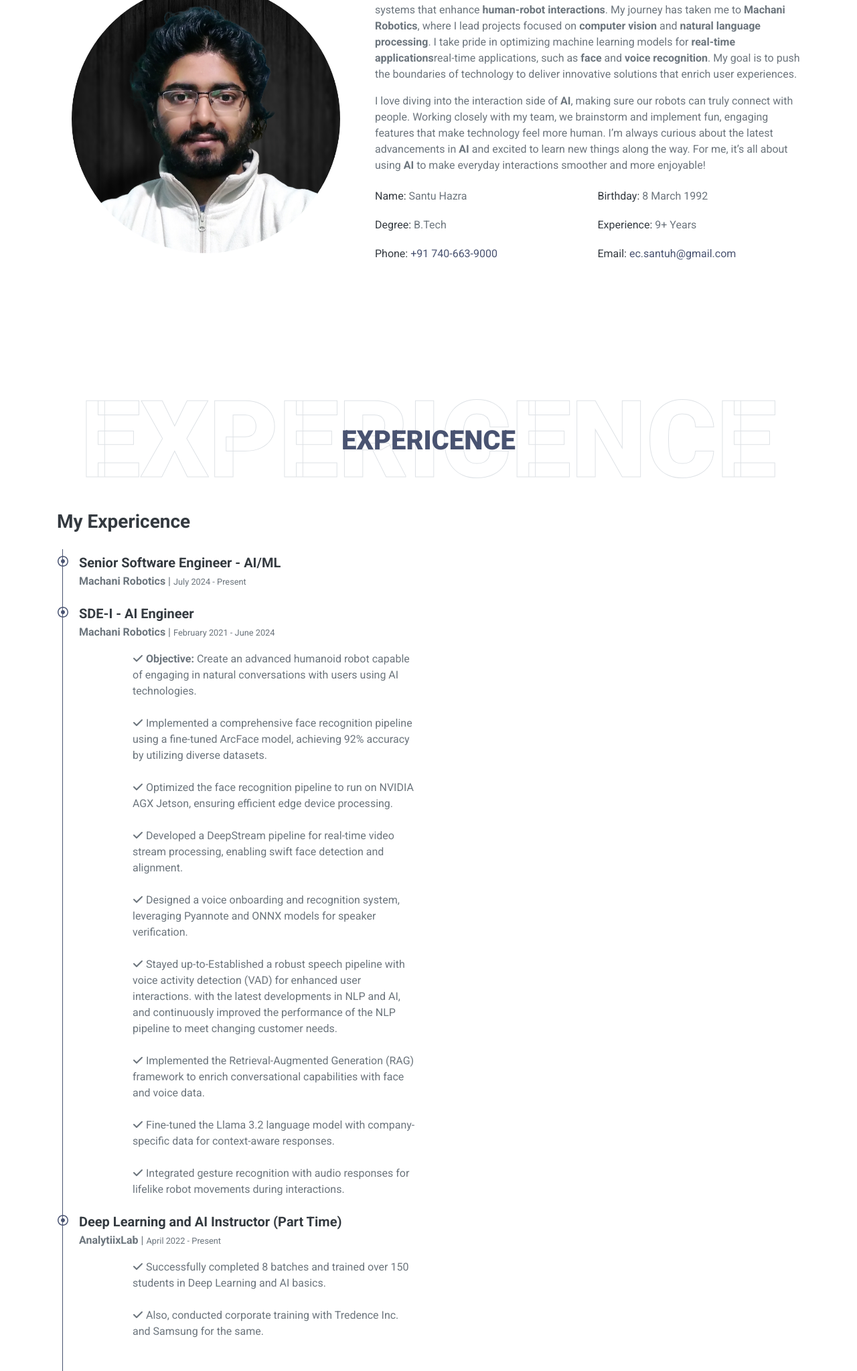
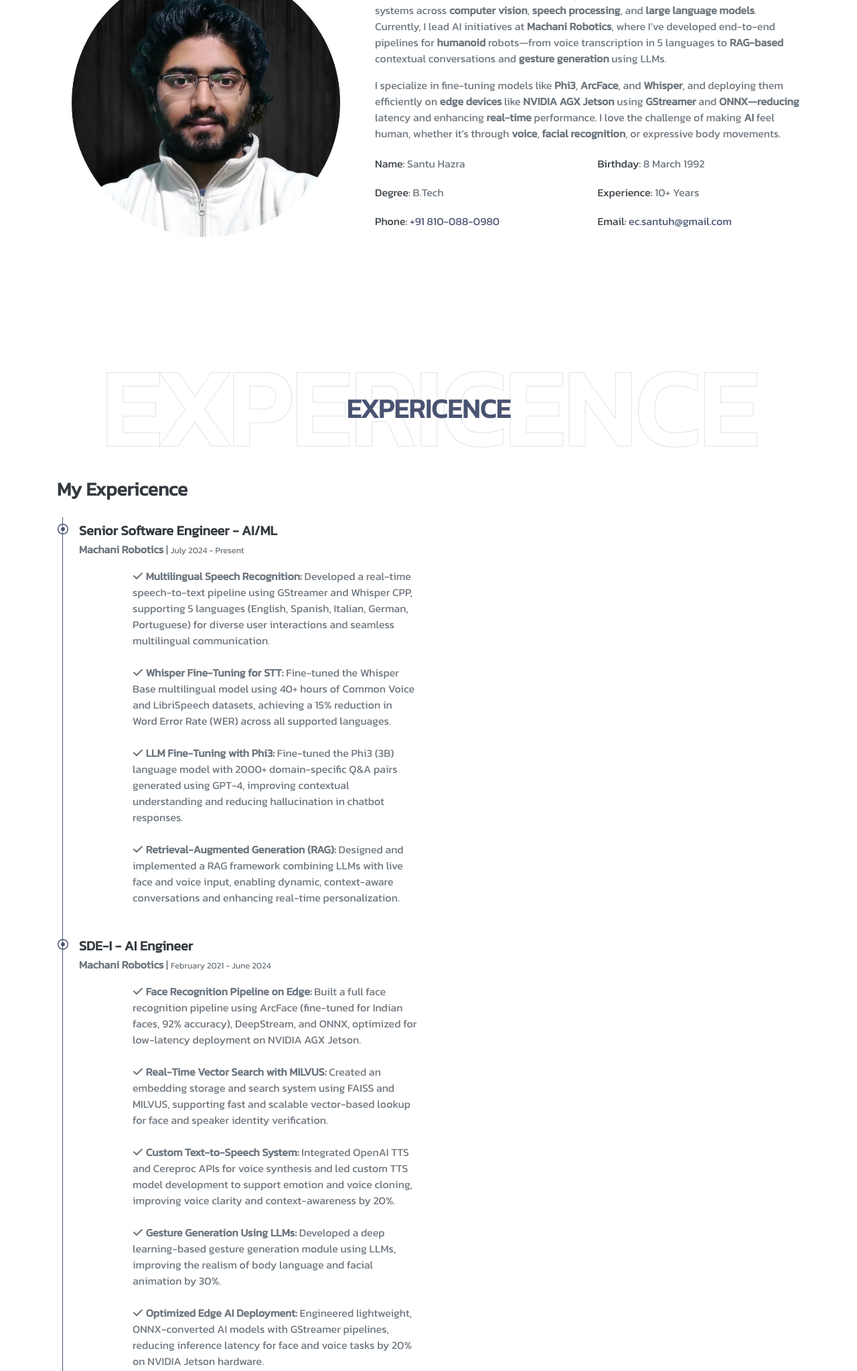
Before and after one commit to sh-aidev/portfolio, a plain HTML site: page public/index.html in a window 1280 px wide. Shown: the part 1175-3222 px from the top of the page at 67% size. Drawn offline with nearby package versions, Linux system fonts and the light colour scheme; files that its build step writes are made by us from their sources.

Commit message:
experience content changed

```diff
--- a/public/index.html
+++ b/public/index.html
@@ -12,7 +12,7 @@
 
     <!-- Google Web Fonts -->
     <link rel="preconnect" href="https://fonts.gstatic.com">
-    <link href="https://fonts.googleapis.com/css2?family=Roboto:wght@300;400;500;700;900&display=swap" rel="stylesheet">
+    <link href="https://fonts.googleapis.com/css2?family=Kanit:ital:wght@300;400;500;700;900&display=swap" rel="stylesheet">
 
     <!-- Font Awesome -->
     <!-- <link href="https://cdnjs.cloudflare.com/ajax/libs/font-awesome/5.10.0/css/all.min.css" rel="stylesheet"> -->
@@ -87,18 +87,18 @@
                 <div class="col-lg-7">
                     <h3 class="mb-4">Senior Software Engineer - AI/ML</h3>
                     <p class="pb-0">
-                        As an <strong>AI/ML Engineer</strong> with over 9 years of experience, I specialize in creating intelligent systems that enhance <strong>human-robot interactions</strong>. My journey has taken me to <strong>Machani Robotics</strong>, where I lead projects focused on <strong>computer vision</strong> and <strong>natural language processing</strong>. I take pride in optimizing machine learning models for <strong>real-time applications</strong>real-time applications, such as <strong>face</strong> and <strong>voice recognition</strong>. My goal is to push the boundaries of technology to deliver innovative solutions that enrich user experiences.
-                      </p>
+                        I’m an <strong>AI/ML Engineer</strong> with <strong>10+ years</strong> of experience building intelligent, <strong>real-time</strong> systems across <strong>computer vision</strong>, <strong>speech processing</strong>, and <strong>large language models</strong>. Currently, I lead AI initiatives at <strong>Machani Robotics</strong>, where I’ve developed end-to-end pipelines for <strong>humanoid</strong> robots—from voice transcription in 5 languages to <strong>RAG-based</strong> contextual conversations and <strong>gesture generation</strong> using LLMs.
+                    </p>
 
                       <p class="pb-0">
-                        I love diving into the interaction side of <strong>AI</strong>, making sure our robots can truly connect with people. Working closely with my team, we brainstorm and implement fun, engaging features that make technology feel more human. I’m always curious about the latest advancements in <strong>AI</strong> and excited to learn new things along the way. For me, it’s all about using <strong>AI</strong> to make everyday interactions smoother and more enjoyable!
+                        I specialize in fine-tuning models like <strong>Phi3</strong>, <strong>ArcFace</strong>, and <strong>Whisper</strong>, and deploying them efficiently on <strong>edge devices</strong> like <strong>NVIDIA AGX Jetson</strong> using <strong>GStreamer</strong> and <strong>ONNX—reducing</strong> latency and enhancing <strong>real-time</strong> performance. I love the challenge of making <strong>AI</strong> feel human, whether it’s through <strong>voice</strong>, <strong>facial recognition</strong>, or expressive body movements.
                       </p>
                     <div class="row mb-3">
                         <div class="col-sm-6 py-2"><h6>Name: <span class="text-secondary">Santu Hazra</span></h6></div>
                         <div class="col-sm-6 py-2"><h6>Birthday: <span class="text-secondary">8 March 1992</span></h6></div>
                         <div class="col-sm-6 py-2"><h6>Degree: <span class="text-secondary">B.Tech</span></h6></div>
-                        <div class="col-sm-6 py-2"><h6>Experience: <span class="text-secondary">9+ Years</span></h6></div>
-                        <div class="col-sm-6 py-2"><h6>Phone: <span class="text-secondary"><a href="tel:+917406639000">+91 740-663-9000</a></span></h6></div>
+                        <div class="col-sm-6 py-2"><h6>Experience: <span class="text-secondary">10+ Years</span></h6></div>
+                        <div class="col-sm-6 py-2"><h6>Phone: <span class="text-secondary"><a href="tel:+917406639000">+91 810-088-0980</a></span></h6></div>
                         <div class="col-sm-6 py-2"><h6>Email: <span class="text-secondary"><a href="mailto:ec.santuh@gmail.com">ec.santuh@gmail.com</a></span></h6></div>
                     </div>
                     <div class="about-hireme-btn">
@@ -126,6 +126,34 @@
                             <i class="far fa-dot-circle text-primary position-absolute" style="top: 2px; left: -32px;"></i>
                             <h5 class="font-weight-bold mb-1">Senior Software Engineer - AI/ML</h5>
                             <p class="mb-2"><strong>Machani Robotics</strong> | <small>July 2024 - Present</small></p>
+                            <p>
+                                <ul class="fa-ul mb-0">
+                                    <li>
+                                      <ul class="fa-ul mb-3">
+                                        <li>
+                                          <span><i class="fas fa-check"></i></span>
+                                          <strong>Multilingual Speech Recognition:</strong> Developed a real-time speech-to-text pipeline using GStreamer and Whisper CPP, supporting 5 languages (English, Spanish, Italian, German, Portuguese) for diverse user interactions and seamless multilingual communication.
+                                        </li>
+                                        <br/>
+                                        <li>
+                                            <span><i class="fas fa-check"></i></span>
+                                            <strong>Whisper Fine-Tuning for STT:</strong> Fine-tuned the Whisper Base multilingual model using 40+ hours of Common Voice and LibriSpeech datasets, achieving a 15% reduction in Word Error Rate (WER) across all supported languages.
+                                        </li>
+                                        <br/>
+                                        <li>
+                                            <span><i class="fas fa-check"></i></span>
+                                            <strong>LLM Fine-Tuning with Phi3:</strong> Fine-tuned the Phi3 (3B) language model with 2000+ domain-specific Q&A pairs generated using GPT-4, improving contextual understanding and reducing hallucination in chatbot responses.
+                                        </li>
+                                        <br/>
+                                        <li>
+                                            <span><i class="fas fa-check"></i></span>
+                                            <strong>Retrieval-Augmented Generation (RAG):</strong> Designed and implemented a RAG framework combining LLMs with live face and voice input, enabling dynamic, context-aware conversations and enhancing real-time personalization.
+                                        </li>
+                                        <br/>
+                                      </ul>
+                                    </li>
+                                  </ul>
+                            </p>
                         </div>
                         <div class="position-relative mb-4">
                             <i class="far fa-dot-circle text-primary position-absolute" style="top: 2px; left: -32px;"></i>
@@ -136,45 +164,28 @@
                                     <li>
                                       <ul class="fa-ul mb-3">
                                         <li>
-                                          <span><i class="fas fa-check"></i></span>
-                                          <strong>Objective:</strong> Create an advanced humanoid robot capable of engaging in natural conversations with users using AI technologies.                                        </li>
-                                        <br/>
-                                        <li>
                                             <span><i class="fas fa-check"></i></span>
-                                            Implemented a comprehensive face recognition pipeline using a fine-tuned ArcFace model, achieving 92% accuracy by utilizing diverse datasets.                                        </li>
-                                        <br/>
-                                        <li>
-                                            <span><i class="fas fa-check"></i></span>
-                                            Optimized the face recognition pipeline to run on NVIDIA AGX Jetson, ensuring efficient edge device processing.                                        </li>
-                                        <br/>
-                                        <li>
-                                            <span><i class="fas fa-check"></i></span>
-                                            Developed a DeepStream pipeline for real-time video stream processing, enabling swift face detection and alignment.
+                                            <strong>Face Recognition Pipeline on Edge:</strong> Built a full face recognition pipeline using ArcFace (fine-tuned for Indian faces, 92% accuracy), DeepStream, and ONNX, optimized for low-latency deployment on NVIDIA AGX Jetson.
                                         </li>
                                         <br/>
                                         <li>
                                             <span><i class="fas fa-check"></i></span>
-                                            Designed a voice onboarding and recognition system, leveraging Pyannote and ONNX models for speaker verification.
+                                            <strong>Real-Time Vector Search with MILVUS:</strong> Created an embedding storage and search system using FAISS and MILVUS, supporting fast and scalable vector-based lookup for face and speaker identity verification.
                                         </li>
                                         <br/>
                                         <li>
                                             <span><i class="fas fa-check"></i></span>
-                                            Stayed up-to-Established a robust speech pipeline with voice activity detection (VAD) for enhanced user interactions. with the latest developments in NLP and AI, and continuously improved the performance of the NLP pipeline to meet changing customer needs.
+                                            <strong>Custom Text-to-Speech System:</strong> Integrated OpenAI TTS and Cereproc APIs for voice synthesis and led custom TTS model development to support emotion and voice cloning, improving voice clarity and context-awareness by 20%.
                                         </li>
                                         <br/>
                                         <li>
                                             <span><i class="fas fa-check"></i></span>
-                                            Implemented the Retrieval-Augmented Generation (RAG) framework to enrich conversational capabilities with face and voice data.
+                                            <strong>Gesture Generation Using LLMs:</strong> Developed a deep learning-based gesture generation module using LLMs, improving the realism of body language and facial animation by 30%.
                                         </li>
                                         <br/>
                                         <li>
                                             <span><i class="fas fa-check"></i></span>
-                                            Fine-tuned the Llama 3.2 language model with company-specific data for context-aware responses.
-                                        </li>
-                                        <br/>
-                                        <li>
-                                            <span><i class="fas fa-check"></i></span>
-                                            Integrated gesture recognition with audio responses for lifelike robot movements during interactions.
+                                            <strong>Optimized Edge AI Deployment:</strong> Engineered lightweight, ONNX-converted AI models with GStreamer pipelines, reducing inference latency for face and voice tasks by 20% on NVIDIA Jetson hardware.
                                         </li>
                                       </ul>
                                     </li>
@@ -214,32 +225,32 @@
                                       <ul class="fa-ul mb-3">
                                         <li>
                                           <span><i class="fas fa-check"></i></span>
-                                          Developed and implemented advanced analytics solutions to drive customer insights and business strategies across various projects.
+                                          <strong>Developed</strong> and implemented advanced analytics solutions to drive customer insights and business strategies across various projects.
                                         </li>
                                         <br/>
                                         <li>
                                             <span><i class="fas fa-check"></i></span>
-                                            Conducted customer retention analytics, identifying potential churn risks and providing actionable insights that helped clients design effective promotional strategies, ultimately enhancing revenue.
+                                            <strong>Developed</strong> predictive models to identify potential churn customers, enabling a 15% improvement in retention and supporting the creation of targeted promotional strategies.
                                         </li>
                                         <br/>
                                         <li>
                                             <span><i class="fas fa-check"></i></span>
-                                            Led customer acquisition analytics initiatives to prioritize high-value leads, optimizing resource allocation and increasing overall client profitability.
+                                            <strong>Prioritized</strong> high-revenue leads using customer acquisition analytics, optimizing marketing resources and boosting acquisition efficiency by 20%.
                                         </li>
                                         <br/>
                                         <li>
                                             <span><i class="fas fa-check"></i></span>
-                                            Executed customer sentiment analysis projects, utilizing machine learning models to extract insights from consumer reviews, contributing to product development and marketing strategies.
+                                            <strong>Conducted</strong> sentiment analysis on 10,000+ consumer reviews, delivering actionable insights that directly influenced product and marketing strategies.
                                         </li>
                                         <br/>
                                         <li>
                                             <span><i class="fas fa-check"></i></span>
-                                            Designed and implemented a distracted driver detection system, leveraging machine learning techniques to classify driver behavior from 2D dashboard camera images, aimed at improving client safety measures.
+                                            <strong>Implemented</strong> machine learning models to classify driver behavior from 2D dashcam images, improving safety outcomes and reducing incident detection time by 25%.
                                         </li>
                                         <br/>
                                         <li>
                                             <span><i class="fas fa-check"></i></span>
-                                            Collaborated with cross-functional teams to deliver data-driven solutions, presenting findings and recommendations to stakeholders to support decision-making processes.
+                                            <strong>Collaborated</strong> with cross-functional teams to deliver scalable, data-driven solutions and effectively presented analytical findings to key stakeholders.
                                         </li>
                                       </ul>
                                     </li>
```
Also changed, not shown: public/assets/css/style.css, 1 other file.
